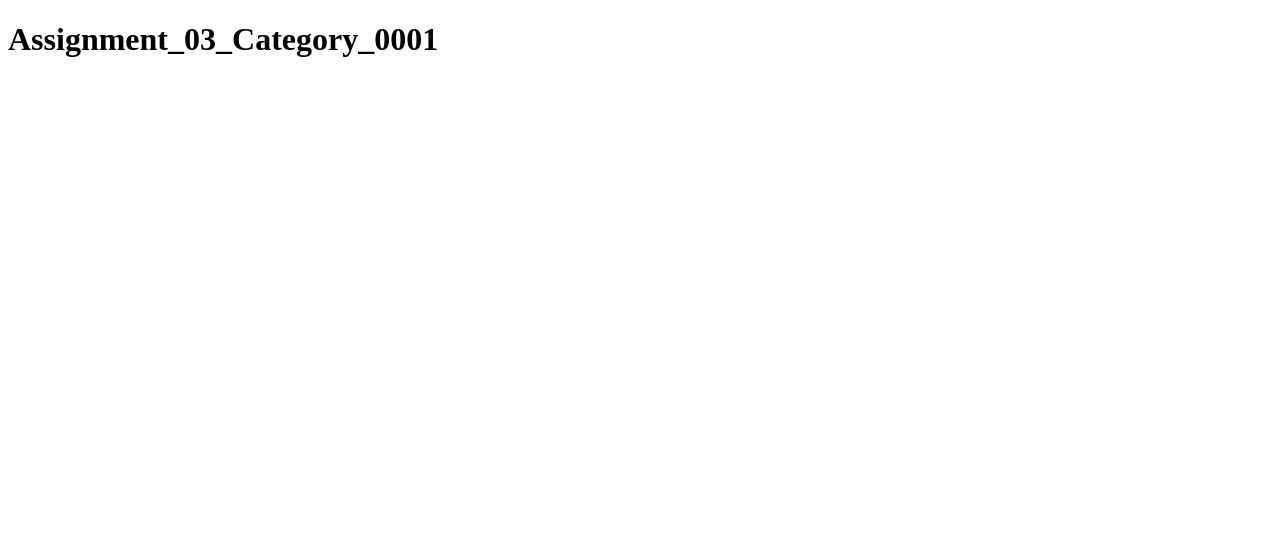
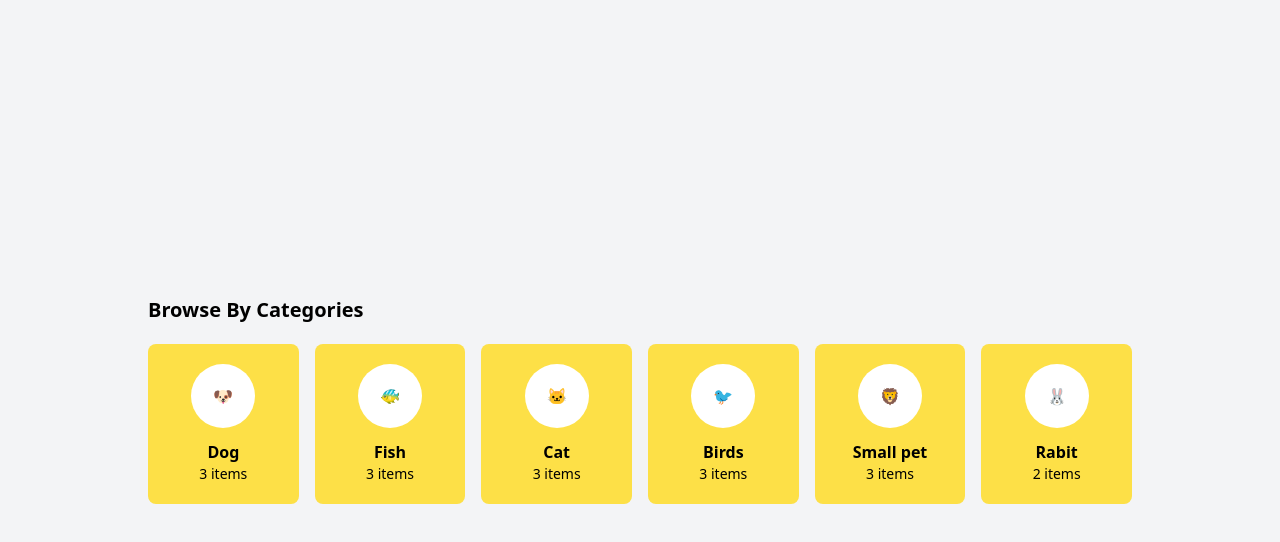
Before and after one commit to kaium44809/Assignment_03_Category_0001, a plain HTML site: page index.html in a window 1280 px wide. Drawn offline with nearby package versions, Linux system fonts and the light colour scheme.

Commit message:
browse by categories section done

```diff
--- a/index.html
+++ b/index.html
@@ -3,9 +3,66 @@
 <head>
     <meta charset="UTF-8">
     <meta name="viewport" content="width=device-width, initial-scale=1.0">
-    <title>Assignment_03_Category_0001</title>
+    <script src="https://cdn.tailwindcss.com"></script>
+    <title>Responsive Categories</title>
 </head>
-<body>
-    <h1>Assignment_03_Category_0001</h1>
+<body class="bg-gray-100 flex items-center justify-center min-h-screen">
+    <div class="w-full max-w-5xl p-5">
+        <h2 class="text-xl font-bold mb-5">Browse By Categories</h2>
+        <div class="grid grid-cols-1 sm:grid-cols-2 md:grid-cols-3 lg:grid-cols-6 gap-4">
+            <!-- Category Item -->
+            <div class="bg-yellow-300 p-5 rounded-lg flex flex-col items-center text-center">
+                <div class="w-16 h-16 bg-white rounded-full flex items-center justify-center">
+                    <span>🐶</span>
+                </div>
+                <h3 class="font-bold mt-3">Dog</h3>
+                <p class="text-sm">3 items</p>
+            </div>
+            <!-- Category Item -->
+            <div class="bg-yellow-300 p-5 rounded-lg flex flex-col items-center text-center">
+                <div class="w-16 h-16 bg-white rounded-full flex items-center justify-center">
+                    <span>🐠</span>
+                </div>
+                <h3 class="font-bold mt-3">Fish</h3>
+                <p class="text-sm">3 items</p>
+            </div>
+            <!-- Category Item -->
+            <div class="bg-yellow-300 p-5 rounded-lg flex flex-col items-center text-center">
+                <div class="w-16 h-16 bg-white rounded-full flex items-center justify-center">
+                    <span>🐱</span>
+                </div>
+                <h3 class="font-bold mt-3">Cat</h3>
+                <p class="text-sm">3 items</p>
+            </div>
+            <!-- Category Item -->
+            <div class="bg-yellow-300 p-5 rounded-lg flex flex-col items-center text-center">
+                <div class="w-16 h-16 bg-white rounded-full flex items-center justify-center">
+                    <span>🐦</span>
+                </div>
+                <h3 class="font-bold mt-3">Birds</h3>
+                <p class="text-sm">3 items</p>
+            </div>
+            <!-- Category Item -->
+            <div class="bg-yellow-300 p-5 rounded-lg flex flex-col items-center text-center">
+                <div class="w-16 h-16 bg-white rounded-full flex items-center justify-center">
+                    <span>🦁</span>
+                </div>
+                <h3 class="font-bold mt-3">Small pet</h3>
+                <p class="text-sm">3 items</p>
+            </div>
+            <!-- Category Item -->
+            <div class="bg-yellow-300 p-5 rounded-lg flex flex-col items-center text-center">
+                <div class="w-16 h-16 bg-white rounded-full flex items-center justify-center">
+                    <span>🐰</span>
+                </div>
+                <h3 class="font-bold mt-3">Rabit</h3>
+                <p class="text-sm">2 items</p>
+            </div>
+        </div>
+    </div>
+
+    <section>
+
+    </section>
 </body>
 </html>
```
Also changed, not shown: assets/c1-assets/bird-cartoon.png (added), assets/c1-assets/cat-big.png (added), assets/c1-assets/cat-cartoon.png (added), assets/c1-assets/cute-dog-mid.png (added), assets/c1-assets/cute-pet-mid.png (added), assets/c1-assets/cute-pet-small.png (added), assets/c1-assets/dog-cartoon.png (added), assets/c1-assets/fish-cartoon.png (added), assets/c1-assets/logo-footer.png (added), assets/c1-assets/logo-header.png (added), assets/c1-assets/mouse-cartoon.png (added), assets/c1-assets/pet-couch.png (added), assets/c1-assets/rabbit-cartoon.png (added), 1 other file.
